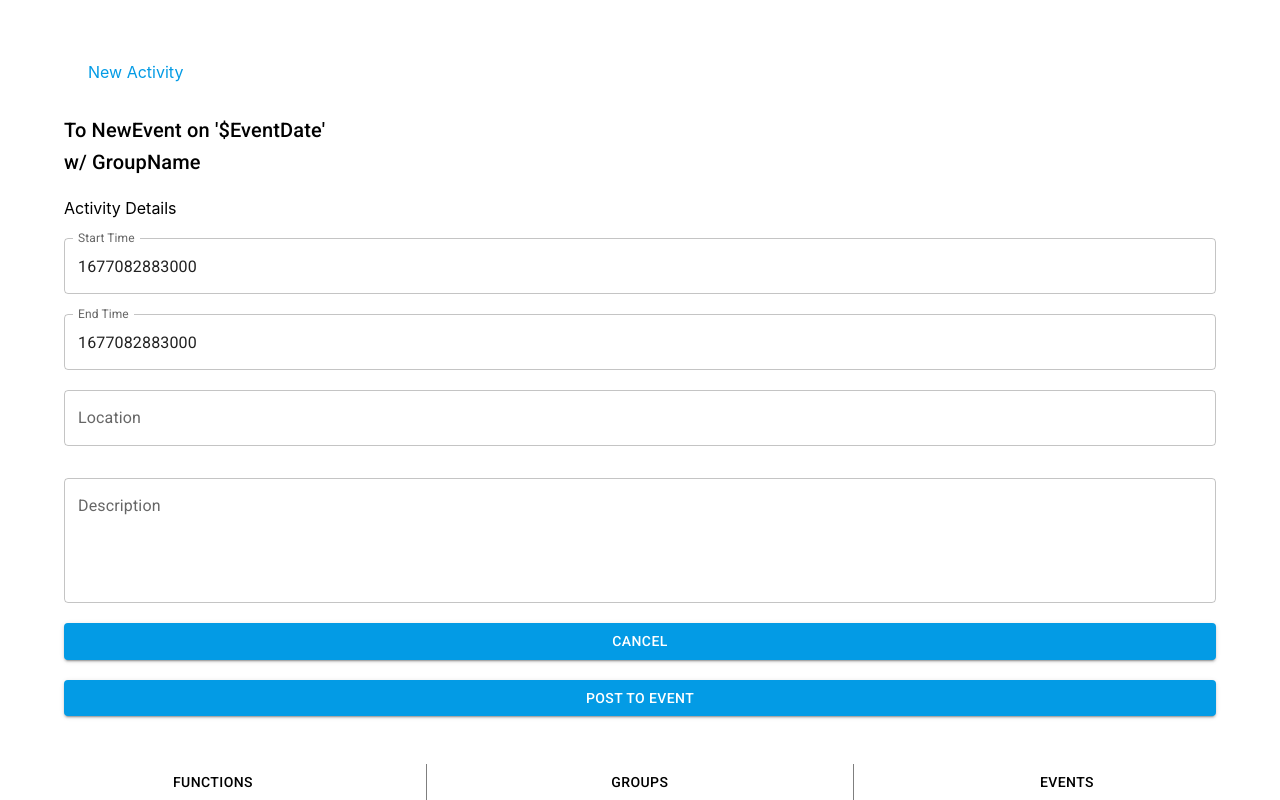
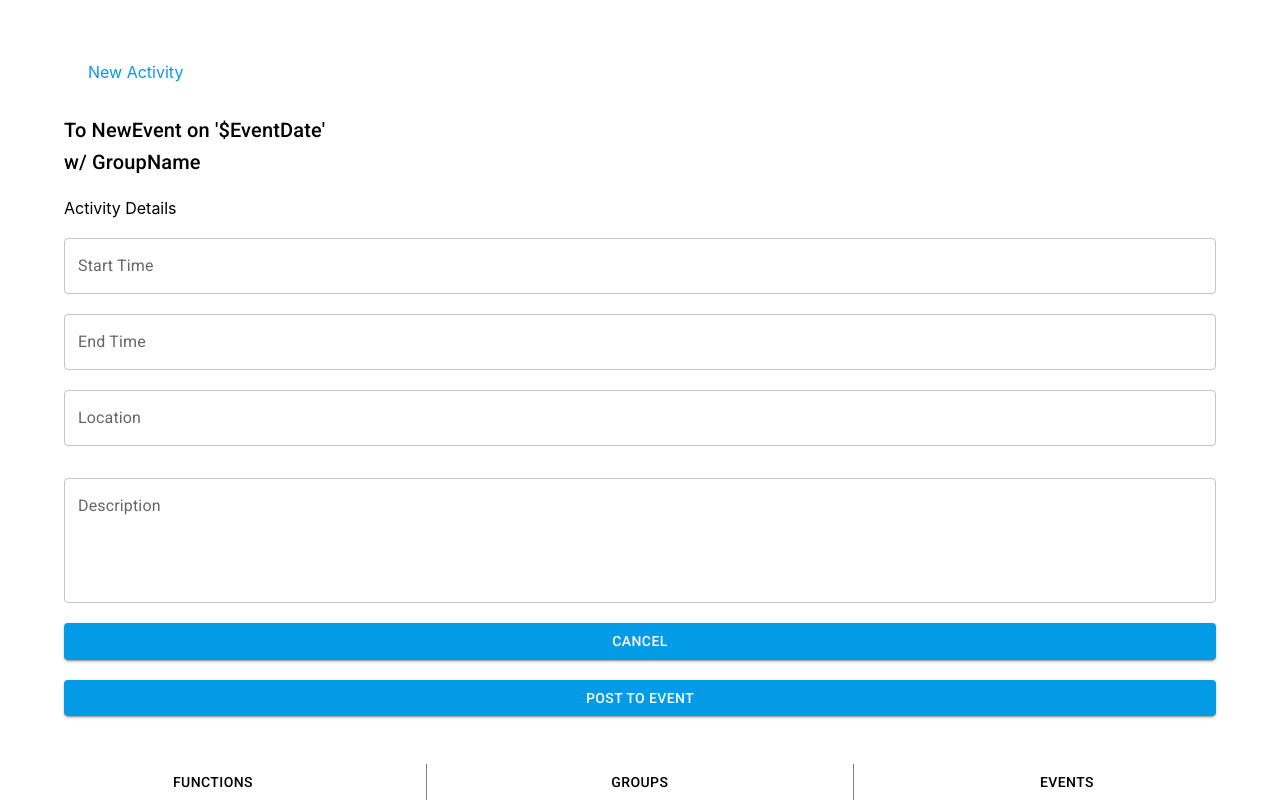
Before and after one commit to momentum316/momentum316-frontend, a React (Create React App) app: page /new/activity in a window 1280 px wide. Built offline with nearby package versions, Linux system fonts and the light colour scheme.

Commit message:
added time pickers to new activity page

```diff
--- a/src/components/NewActivity.js
+++ b/src/components/NewActivity.js
@@ -12,66 +12,77 @@ import { Route, Routes, Link, UseParams, useNavigate } from "react-router-dom";
 import NewEvent from "./NewEvent";
 import dayjs from "dayjs";
 import FooterObject from "./Footer";
+import { LocalizationProvider } from "@mui/x-date-pickers/LocalizationProvider";
+import { AdapterDayjs } from "@mui/x-date-pickers/AdapterDayjs";
 
 export default function NewActivity() {
   const navigate = useNavigate();
   const [description, setDescription] = useState("");
   const [location, setLocation] = useState("");
-  const [startTime, setStartTime] = useState("");
-  const [value, setValue] = useState(dayjs());
-  const handleChange = (newValue) => {
-    setValue(newValue);
+  const [startValue, setStartValue] = useState(null);
+  const [endValue, setEndValue] = useState(null);
+  const handleStart = (newValue) => {
+    var d = new Date(newValue);
+    var date = d.toISOString();
+    setStartValue(date);
+  };
+  const handleEnd = (newValue) => {
+    var d = new Date(newValue);
+    var date = d.toISOString();
+    setEndValue(date);
   };
   return (
-    <div className="App">
+    <div className='App'>
       <Container>
         <Container
-          variant="h4"
+          variant='h4'
           sx={{ my: 4, textAlign: "left", color: "primary.main" }}
         >
           New Activity
         </Container>
-        <Typography variant="h6" textAlign="left">
+        <Typography variant='h6' textAlign='left'>
           To NewEvent on '$EventDate'
           <br />
           w/ GroupName
         </Typography>
         <br />
         <Stack>
-          <Typography variant="h8" textAlign="left">
+          <Typography variant='h8' textAlign='left'>
             Activity Details
           </Typography>
           <br />
           {/* Time Field dayjs needs to be finished*/}
-          <TextField
-            alignItems="left"
-            label="Start Time"
-            variant="outlined"
-            value={value}
-            onChange={handleChange}
-          />
+          <LocalizationProvider dateAdapter={AdapterDayjs}>
+            <TimePicker
+              label='Start Time'
+              value={startValue}
+              onChange={handleStart}
+              renderInput={(params) => <TextField {...params} />}
+            />
+          </LocalizationProvider>
           <br />
-          <TextField
-            alignItems="Left"
-            label="End Time"
-            variant="outlined"
-            value={value}
-            onChange={handleChange}
-          />
+          <LocalizationProvider dateAdapter={AdapterDayjs}>
+            <TimePicker
+              label='End Time'
+              value={endValue}
+              onChange={handleEnd}
+              renderInput={(params) => <TextField {...params} />}
+            />
+          </LocalizationProvider>
         </Stack>
         <br />
         {/* Location (w/google maps?) */}
         <Stack spacing={4}>
           <TextField
             fullWidth
-            label="Location"
+            label='Location'
             value={location}
             onChange={(e) => setLocation(e.target.value)}
           />
           {/* description box */}
           <TextField
-            id="description-box"
-            label="Description"
+            id='description-box'
+            label='Description'
             multiline
             rows={4}
             fullWidth
@@ -82,7 +93,7 @@ export default function NewActivity() {
         {/* CANCEL BUTTON (clear fields or back to event?)*/}
         <br />
         <Stack>
-          <Button onClick={() => navigate("/")} fullWidth variant="contained">
+          <Button onClick={() => navigate("/")} fullWidth variant='contained'>
             Cancel
           </Button>
         </Stack>
@@ -92,7 +103,7 @@ export default function NewActivity() {
           <Button
             onClick={() => navigate("/event/:eventId")}
             fullWidth
-            variant="contained"
+            variant='contained'
           >
             Post to Event
           </Button>
```
